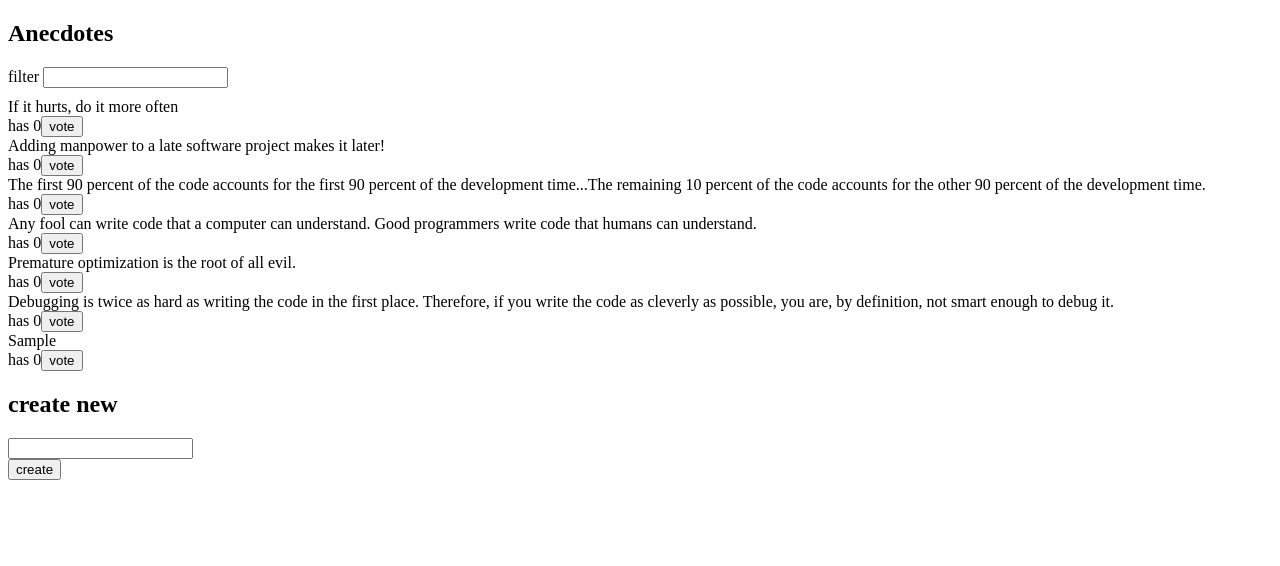
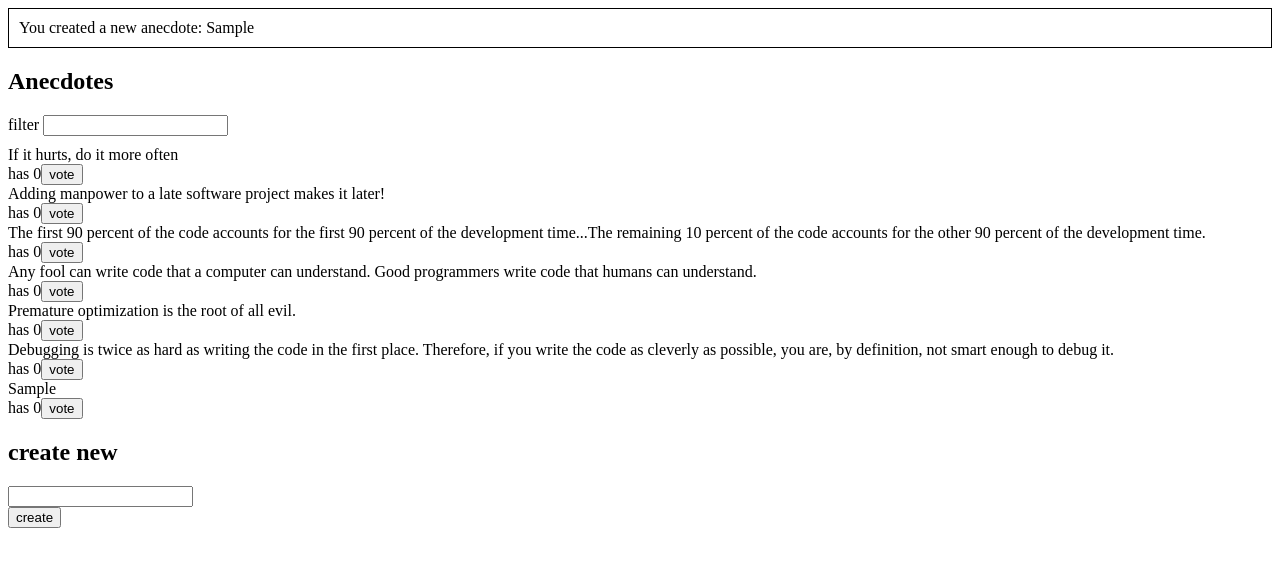
Before and after one commit to jonnny013/fullstack_part6, a React (Vite) app in the folder redux-anecdotes/: page / in a window 1280 px wide. Both pictures are taken after typing "Sample" into the empty fields and a click on the button "create". Shown: the top 566 px of the page. Built offline with nearby package versions, Linux system fonts and the light colour scheme.

Commit message:
Finish exercise 6.12 and 6.13 and all before

```diff
--- a/redux-anecdotes/src/App.jsx
+++ b/redux-anecdotes/src/App.jsx
@@ -1,11 +1,13 @@
 import AnecdoteForm from './components/AnecdoteForm'
 import AnecdoteList from './components/AnecdoteList'
 import Filter from './components/Filter'
+import Notification from './components/Notification'
 
 const App = () => {
 
   return (
     <div>
+      <Notification />
       <h2>Anecdotes</h2>
       <Filter />
       <AnecdoteList />
--- a/redux-anecdotes/src/components/AnecdoteForm.jsx
+++ b/redux-anecdotes/src/components/AnecdoteForm.jsx
@@ -1,5 +1,6 @@
 import { useDispatch } from "react-redux";
 import { createAnecdote } from "../reducers/anecdoteReducer";
+import { setNotification } from "../reducers/notificationReducer";
 
 const AnecdoteForm = () => {
  const dispatch = useDispatch()
@@ -9,6 +10,7 @@ const AnecdoteForm = () => {
     const anecdote = event.target.newAnecdote.value
     event.target.newAnecdote.value = ''
     dispatch(createAnecdote(anecdote))
+    dispatch(setNotification({anecdote}))
   }
 
   return (
--- a/redux-anecdotes/src/components/AnecdoteList.jsx
+++ b/redux-anecdotes/src/components/AnecdoteList.jsx
@@ -1,4 +1,5 @@
 import { addVote } from "../reducers/anecdoteReducer";
+import { setNotification } from "../reducers/notificationReducer";
 import { useDispatch, useSelector } from "react-redux";
 
 const AnecdoteList = () => {
@@ -7,7 +8,10 @@ const AnecdoteList = () => {
     })
     const dispatch = useDispatch()
 
-    const vote = (id) => {
+    const vote = ( id) => {
+      const anecdoteName = anecdotes.find(n => n.id === id)
+      console.log(anecdoteName)
+    dispatch(setNotification({id: anecdoteName}))
     dispatch(addVote(id))
     }
   return (
--- /dev/null
+++ b/redux-anecdotes/src/components/Notification.jsx
@@ -0,0 +1,23 @@
+import { useSelector } from "react-redux"
+import { removeNotification } from "../reducers/notificationReducer"
+import { useDispatch } from "react-redux"
+
+const Notification = () => {
+  const dispatch = useDispatch()
+  const notification = useSelector(({notification}) => {
+    setTimeout(() => dispatch(removeNotification()), 5000)
+    return `${notification.message}`
+  })
+  const style = {
+    border: 'solid',
+    padding: 10,
+    borderWidth: 1
+  }
+  if (notification !== ''){return (
+    <div style={style}>
+      {notification}
+    </div>
+  )}
+}
+
+export default Notification
--- a/redux-anecdotes/src/main.jsx
+++ b/redux-anecdotes/src/main.jsx
@@ -4,12 +4,14 @@ import { Provider } from 'react-redux'
 import App from './App'
 import anecdoteReducer from './reducers/anecdoteReducer'
 import filterReducer from './reducers/filterReducer'
+import notificationReducer from './reducers/notificationReducer'
 
 
 const store = configureStore({
   reducer: {
     anecdotes: anecdoteReducer,
-    filter: filterReducer
+    filter: filterReducer,
+    notification: notificationReducer
   }
 })
 
--- a/redux-anecdotes/src/reducers/anecdoteReducer.js
+++ b/redux-anecdotes/src/reducers/anecdoteReducer.js
@@ -42,7 +42,6 @@ const anecdoteSlice = createSlice({
         ...anecdoteToChange,
         votes: anecdoteToChange.votes + 1
       }
-      console.log(JSON.parse(JSON.stringify(state)))
 
       return state.map(anecdote => anecdote.id !== id ? anecdote : changedAnecdote)
     },
--- /dev/null
+++ b/redux-anecdotes/src/reducers/notificationReducer.js
@@ -0,0 +1,27 @@
+import { createSlice } from '@reduxjs/toolkit'
+
+const initialState = {
+    message: '',
+}
+
+const notificationSlice = createSlice({
+  name: 'notification',
+  initialState,
+  reducers: {
+    setNotification(state, action) {
+        if (action.payload.id) {
+            const anecdoteName = action.payload.id
+            state.message = ` You voted for: ${anecdoteName.content}`
+        }
+        if (action.payload.anecdote) {
+            state.message = `You created a new anecdote: ${action.payload.anecdote}`
+        }
+    },
+    removeNotification(state) {
+        state.message = ''
+    }
+  }
+})
+
+export const { setNotification, removeNotification } = notificationSlice.actions
+export default notificationSlice.reducer
```
Also changed, not shown: redux-anecdotes/src/components/Notification.js (deleted, +0 -17 lines).
